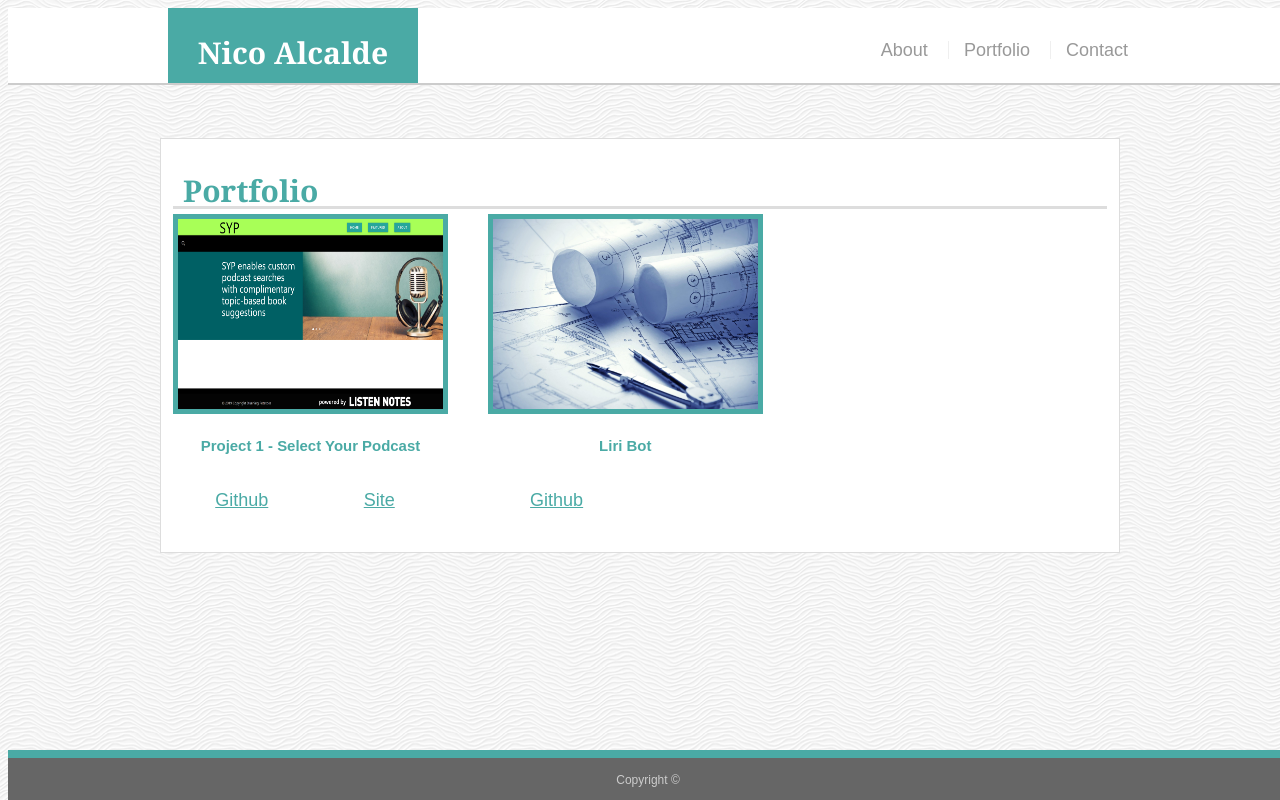
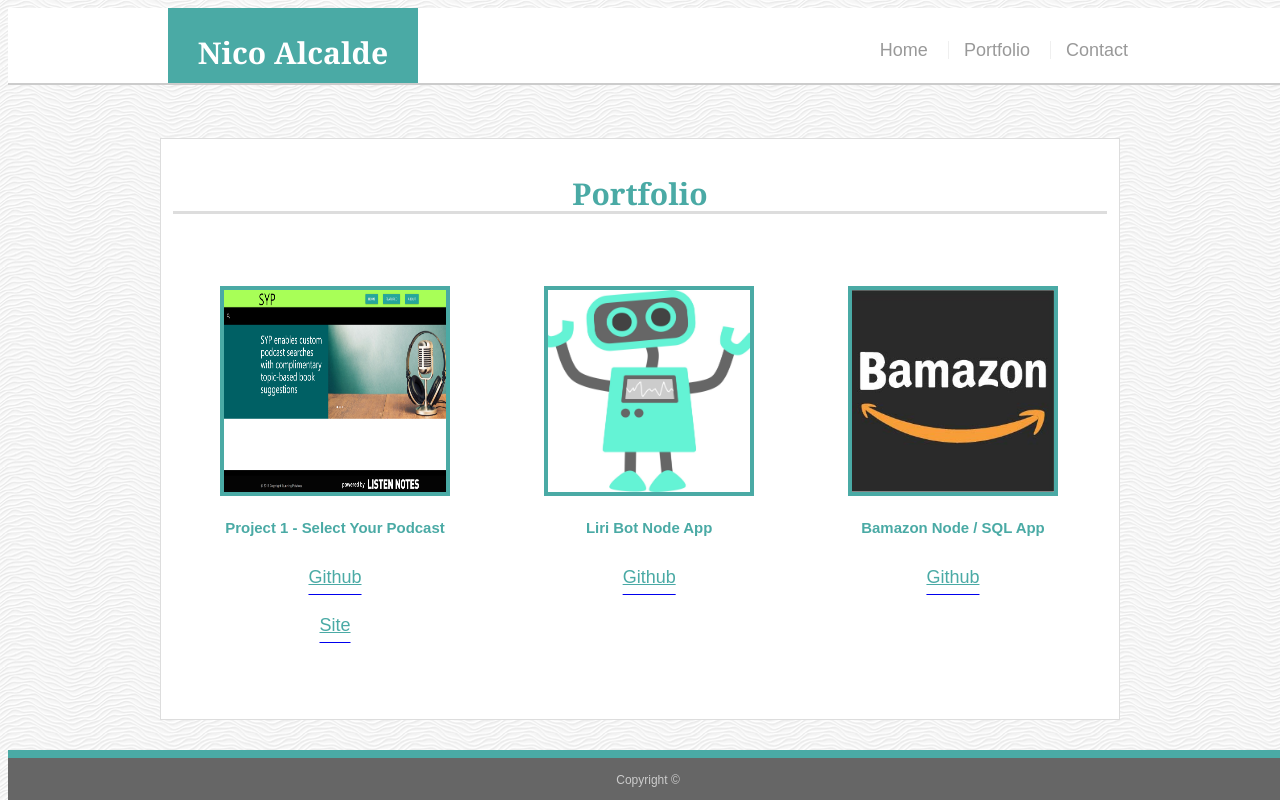
Before and after one commit to nalcalde34/Responsive-Portfolio, a plain HTML site: page portfolio.html in a window 1280 px wide. Drawn offline with Linux system fonts and the light colour scheme.

Commit message:
Added bamazon app

```diff
--- a/assets/css/style.css
+++ b/assets/css/style.css
@@ -17,11 +17,17 @@ background-image: url("../images/white-waves.png");
     clear: both;
 }
 
-h1,
+.homeImages{
+    display: block;
+    width: 238px;
+    margin-left: auto;
+    margin-right: auto;
+}
+
 h2,
 h3,
 p {
-    margin-bottom: 5px;
+    margin-bottom: 15px;
 }
 
 h1,
@@ -36,8 +42,9 @@ h4 {
 h1 {
     padding: 10px;
     font-size: 30px;
-    line-height: 10px;
+    line-height: 15px;
     border-bottom: 3px solid #dddddd;
+    text-align: center;
 }
 
 h2,
@@ -145,31 +152,22 @@ h2 {
 .work {
     position: relative;
     float: left;
-    /* width: 300px;
-    max-height: 400px;
-    margin: 20px 0 25px;
-    overflow: auto; */
 }
 
-#p1Img{
-    max-width: 275px;
-    height: 200px;
-    border: 5px solid #4aaaa5;
-}
-
-#p2Img{
-    max-width: 275px;
-    height: 200px;
-    border: 5px solid #4aaaa5;
+.portImg{
+    max-width: 230px;
+    height: 210px;
+    border: 4px solid #4aaaa5;
 }
 
 
-.work:nth-child(even) {
-    margin-right: 40px;
+.work{
+    margin: 47px;
+
 }
 
 
-.work h5 {
+.work h5, h3 {
     position: relative;
     float: center;
     bottom: 20px;
@@ -184,14 +182,12 @@ h2 {
     border-bottom: 0;
 }
 
-.work p {
+.work p, u {
     position: relative;
-    float: left;
-    bottom: 20px;
-    width: 50%;
+    bottom: 10px;
     margin-bottom: 0;
     font-weight: 200;
-    line-height: 40px;
+    line-height: 30px;
     text-align: center;
     color: #4aaaa5;
 }
--- a/portfolio.html
+++ b/portfolio.html
@@ -14,7 +14,7 @@
         <div class="container">
             <a href="index.html" id="logo">Nico Alcalde</a>
             <nav>
-                <a href="index.html">About</a>
+                <a href="index.html">Home</a>
                 <a href="portfolio.html">Portfolio</a>
                 <a href="contact.html">Contact</a>
             </nav>
@@ -26,23 +26,23 @@
           <h1>Portfolio</h1>
 
           <div class="work">
-              <img id="p1Img" src="assets/images/image6.png"  alt="Project 1">
+              <img class="portImg" src="assets/images/image6.png"  alt="Project 1">
               <h5><strong>Project 1 - Select Your Podcast</strong></h5>
               <a href="https://github.com/nalcalde34/stunning-potato" target="_blank"> <p><u>Github</u></p></a>
               <a href="https://nalcalde34.github.io/stunning-potato/" target="_blank"> <p><u>Site</u></p></a>
           </div>
 
            <div class="work">
-              <img id="p2Img" src="assets/images/Blueprints.jpg" alt="Blueprints">
-              <h5><strong>Liri Bot</strong></h5>
+              <img class="portImg" src="assets/images/z2GIyUZH.jpg" alt="liriLogo">
+              <h5><strong>Liri Bot Node App</strong></h5>
               <a href="https://github.com/nalcalde34/liri-node-app" target="_blank"> <p><u>Github</u></p></a>
           </div>
 
-          <!-- <div class="work">
-              <img src="assets/images/Controller.png" alt="Controller">
-              <h3>Project 3 will go here</h3>
-          </div> -->
-
+          <div class="work">
+              <img class="portImg" src="assets/images/bamazon_THMB-01.jpg" alt="bamazonLogo">
+              <h5><strong>Bamazon Node / SQL App</strong></h5>
+              <a href="https://github.com/nalcalde34/Bamazon" target="_blank"> <p><u>Github</u></p></a>
+          </div>
 
 
         </section>
```
Also changed, not shown: contact.html (+1 -1 lines), index.html (+6 -6 lines), assets/images/bamazon_THMB-01.jpg (added), assets/images/z2GIyUZH.jpg (added).
